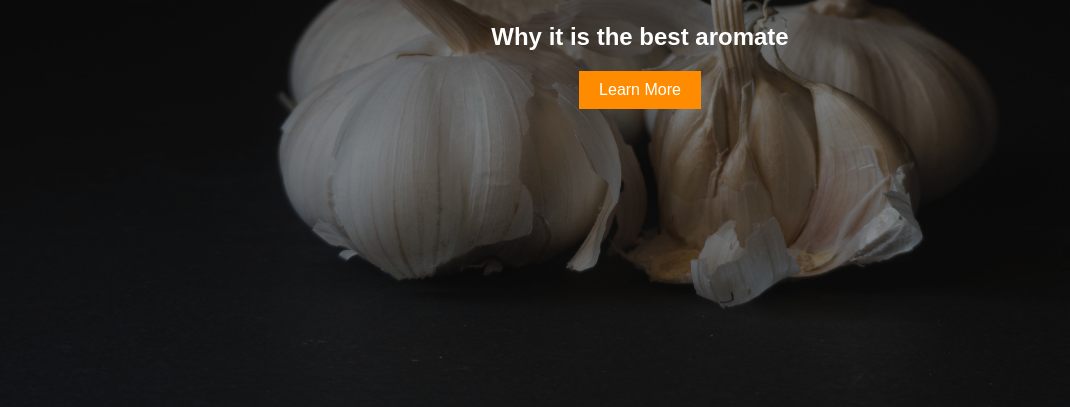
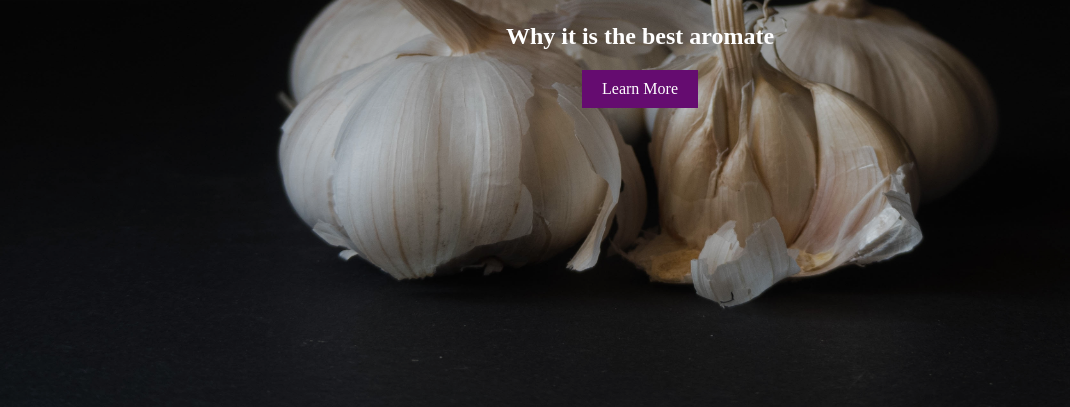
Before and after one commit to theozanchi/42_azure_training, a plain HTML site: page index.html in a window 1280 px wide. Shown: the part 393-800 px from the top of the page, without its empty margins (0-1070 px from the left). Drawn offline with Linux system fonts and the light colour scheme.

Commit message:
changes in style

```diff
--- a/index.html
+++ b/index.html
@@ -6,9 +6,9 @@
   <title>Dark Landing Page</title>
   <style>
     body {
-      margin: 0;
+		margin: 0;
       padding: 0;
-      font-family: Arial, sans-serif;
+      font-family: 'Stag', serif;
       background: #121212;
       color: #fff;
       text-align: center;
@@ -26,7 +26,7 @@
       width: 100%;
       height: 100%;
       z-index: -1;
-      opacity: 0.5;
+      opacity: 0.8;
     }
 
     h1 {
@@ -41,7 +41,7 @@
 
     #learn-more-btn {
       padding: 10px 20px;
-      background-color: #ff8c00;
+      background-color: #650c70;
       color: #fff;
       text-decoration: none;
       border: none;
@@ -51,7 +51,7 @@
     }
 
     #learn-more-btn:hover {
-      background-color: #e07b00;
+      background-color: #650c70;
     }
   </style>
 </head>
```
